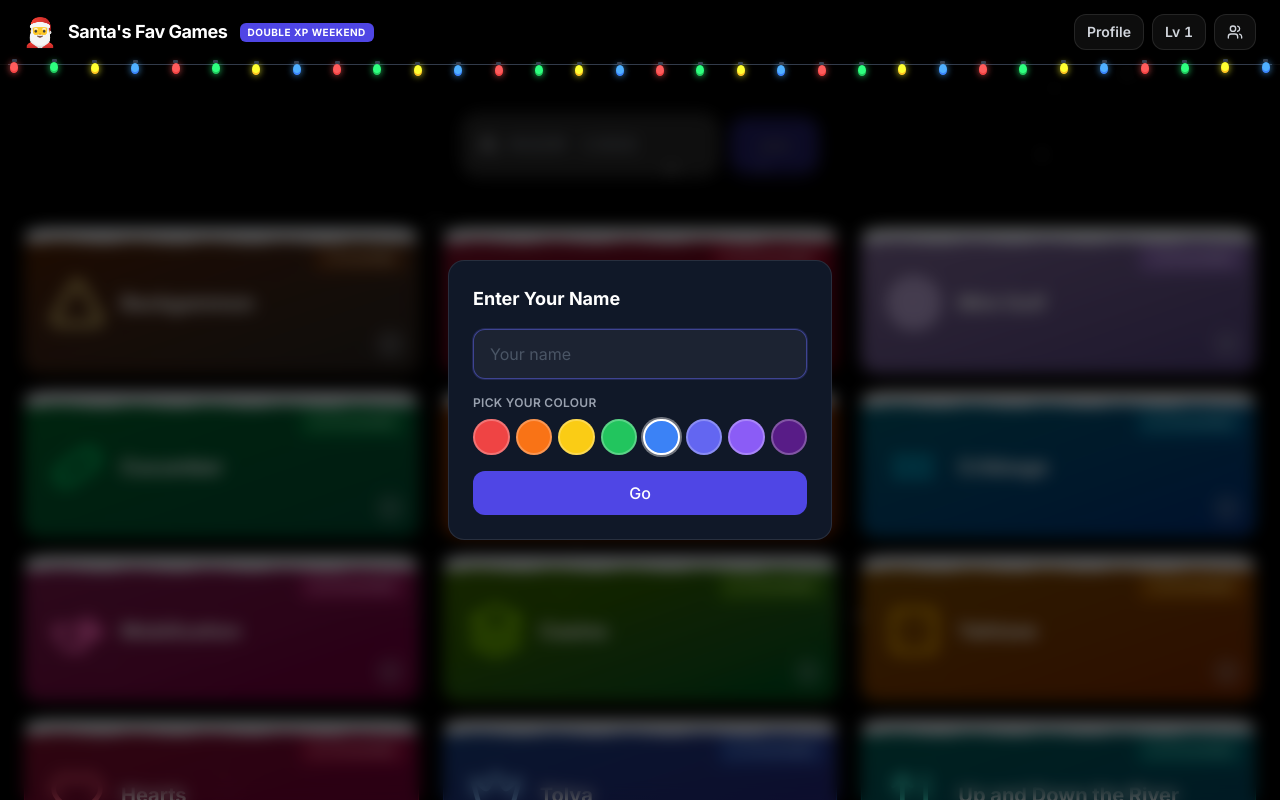
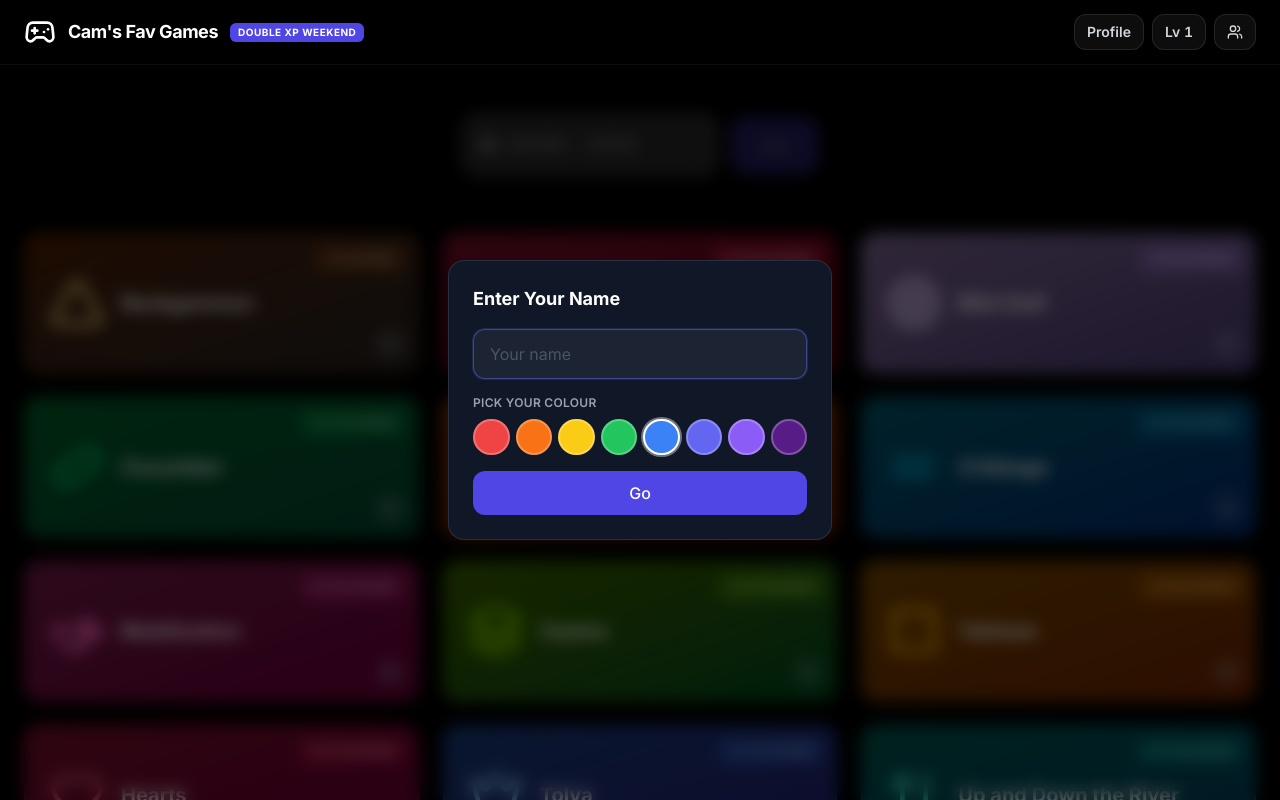
Before and after one commit to cwarje/cwarje.github.io, a React (Vite) app: page / in a window 1280 px wide. Shown: the top 800 px of the page. Built offline with nearby package versions, Linux system fonts and the light colour scheme.

Commit message:
Disable xmas theme until Dec

```diff
--- a/src/siteTheme.ts
+++ b/src/siteTheme.ts
@@ -2,7 +2,7 @@ import queenOfSpadesSound from './assets/queen-of-spades.mp3';
 import queenOfSpadesXmasSound from './assets/queen-of-spades-xmas.mp3';
 
 /** Set to `true` before deploying for the holiday homepage snow effect. */
-export const SITE_XMAS_THEME_ENABLED = true;
+export const SITE_XMAS_THEME_ENABLED = false;
 
 export const SITE_HEADER_TITLE = SITE_XMAS_THEME_ENABLED
   ? "Santa's Fav Games"
```
